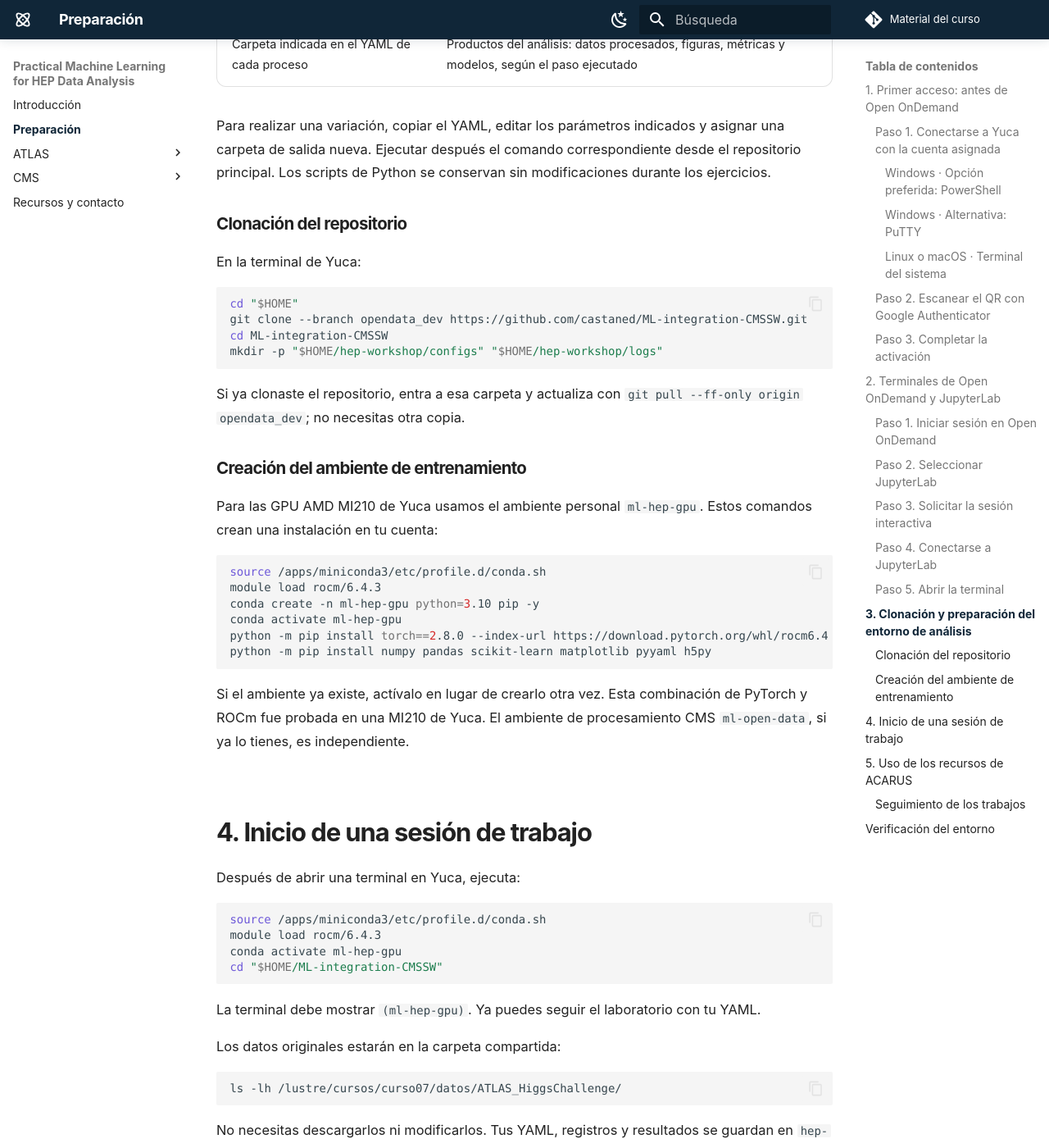
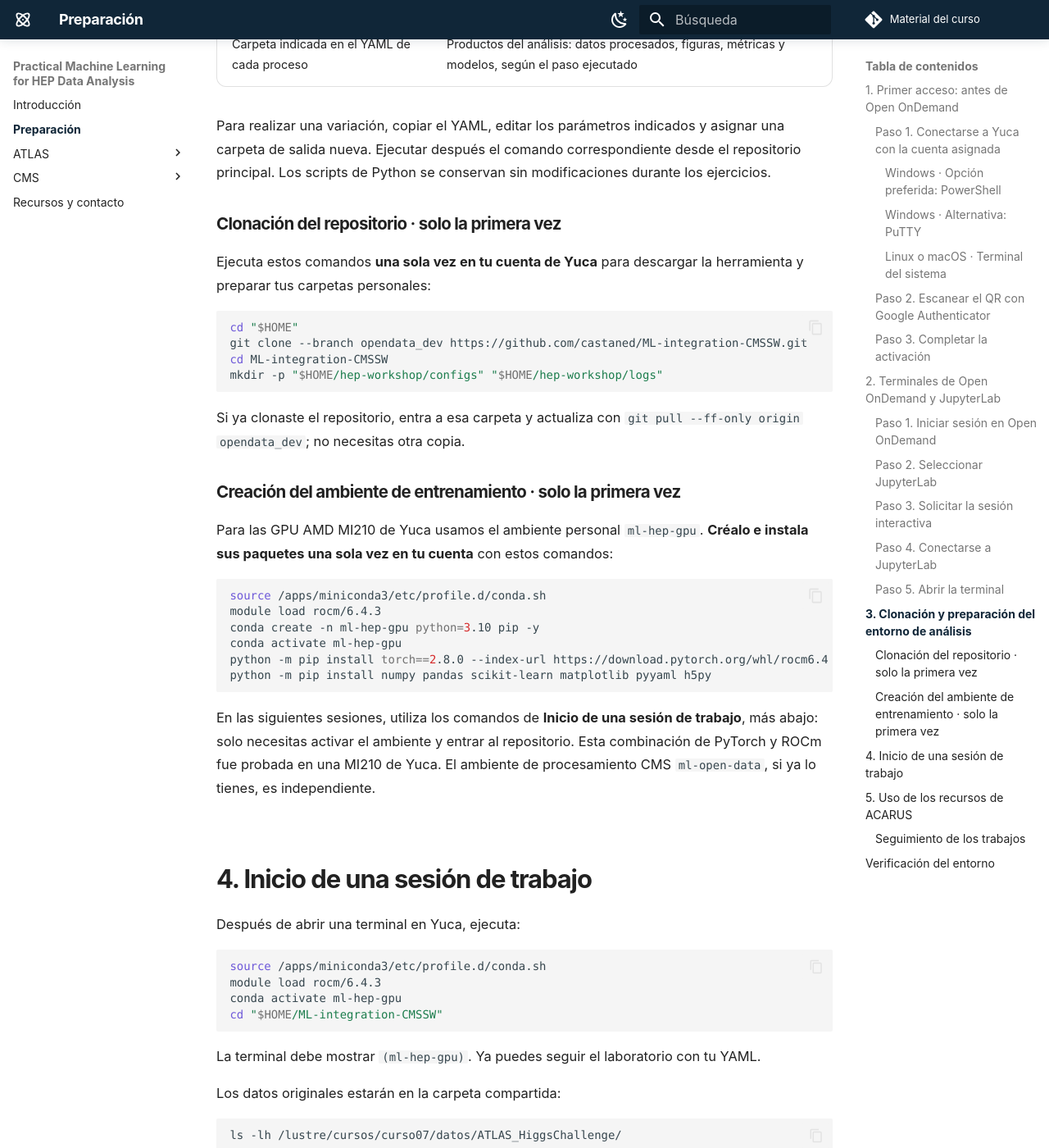
Before and after one commit to castaned/practical-ml-hep, an MkDocs documentation site: the page built from docs/preparacion.md, in a window 1280 px wide and 1400 px high, scrolled down 8140 px. Shown: the whole window at 82% size. Built offline with MkDocs 1.6.1 and Material for MkDocs 9.7.7, drawn with Linux system fonts in a browser that asks for light colours; comment, search, counter and statistics services are not loaded.

Commit message:
Clarify repository and environment setup are first-time tasks

````diff
--- a/docs/preparacion.md
+++ b/docs/preparacion.md
@@ -154,9 +154,9 @@ El repositorio principal [ML-integration-CMSSW](https://github.com/castaned/ML-i
 
 Para realizar una variación, copiar el YAML, editar los parámetros indicados y asignar una carpeta de salida nueva. Ejecutar después el comando correspondiente desde el repositorio principal. Los scripts de Python se conservan sin modificaciones durante los ejercicios.
 
-### Clonación del repositorio
+### Clonación del repositorio · solo la primera vez
 
-En la terminal de Yuca:
+Ejecuta estos comandos **una sola vez en tu cuenta de Yuca** para descargar la herramienta y preparar tus carpetas personales:
 
 ```bash
 cd "$HOME"
@@ -167,9 +167,9 @@ mkdir -p "$HOME/hep-workshop/configs" "$HOME/hep-workshop/logs"
 
 Si ya clonaste el repositorio, entra a esa carpeta y actualiza con `git pull --ff-only origin opendata_dev`; no necesitas otra copia.
 
-### Creación del ambiente de entrenamiento
+### Creación del ambiente de entrenamiento · solo la primera vez
 
-Para las GPU AMD MI210 de Yuca usamos el ambiente personal `ml-hep-gpu`. Estos comandos crean una instalación en tu cuenta:
+Para las GPU AMD MI210 de Yuca usamos el ambiente personal `ml-hep-gpu`. **Créalo e instala sus paquetes una sola vez en tu cuenta** con estos comandos:
 
 ```bash
 source /apps/miniconda3/etc/profile.d/conda.sh
@@ -180,7 +180,7 @@ python -m pip install torch==2.8.0 --index-url https://download.pytorch.org/whl/
 python -m pip install numpy pandas scikit-learn matplotlib pyyaml h5py
 ```
 
-Si el ambiente ya existe, actívalo en lugar de crearlo otra vez. Esta combinación de PyTorch y ROCm fue probada en una MI210 de Yuca. El ambiente de procesamiento CMS `ml-open-data`, si ya lo tienes, es independiente.
+En las siguientes sesiones, utiliza los comandos de **Inicio de una sesión de trabajo**, más abajo: solo necesitas activar el ambiente y entrar al repositorio. Esta combinación de PyTorch y ROCm fue probada en una MI210 de Yuca. El ambiente de procesamiento CMS `ml-open-data`, si ya lo tienes, es independiente.
 
 ## 4. Inicio de una sesión de trabajo
 
````
